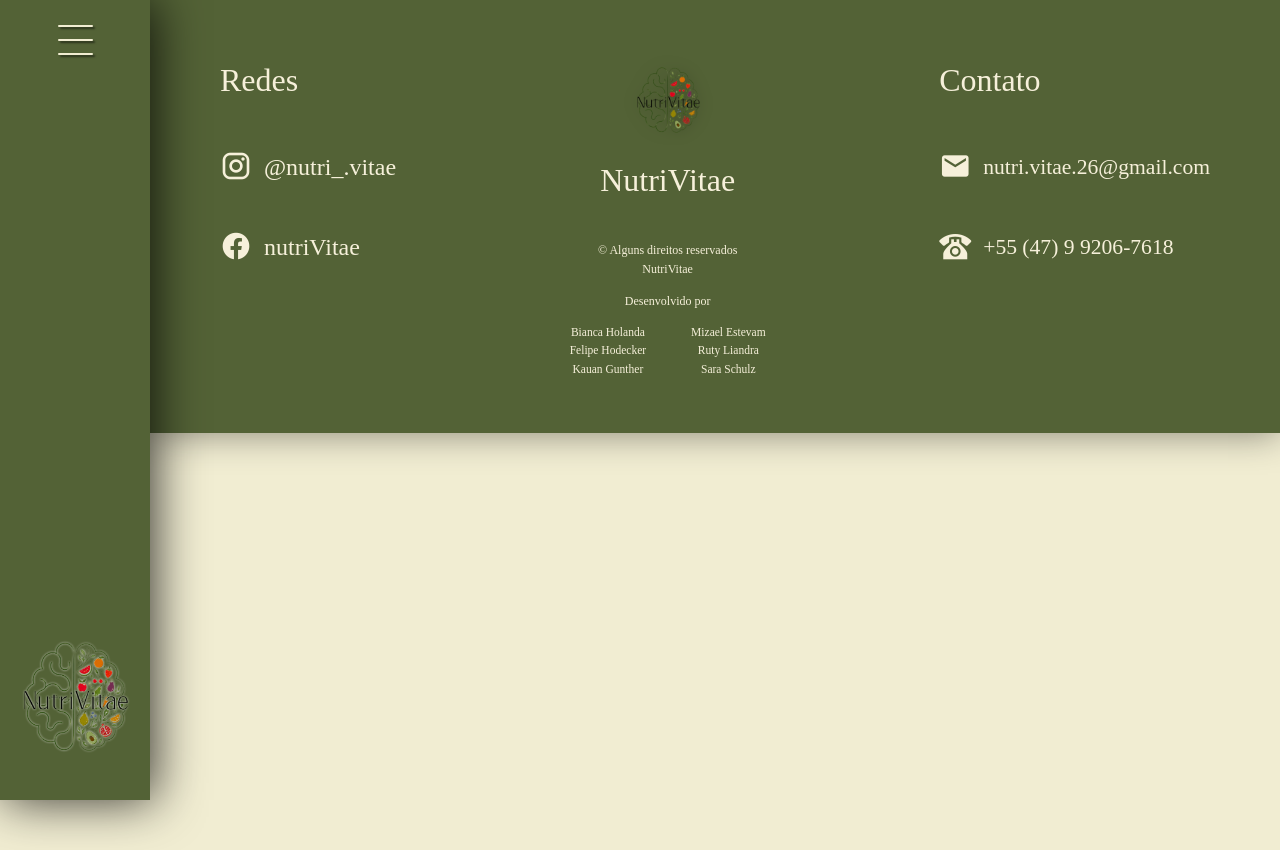
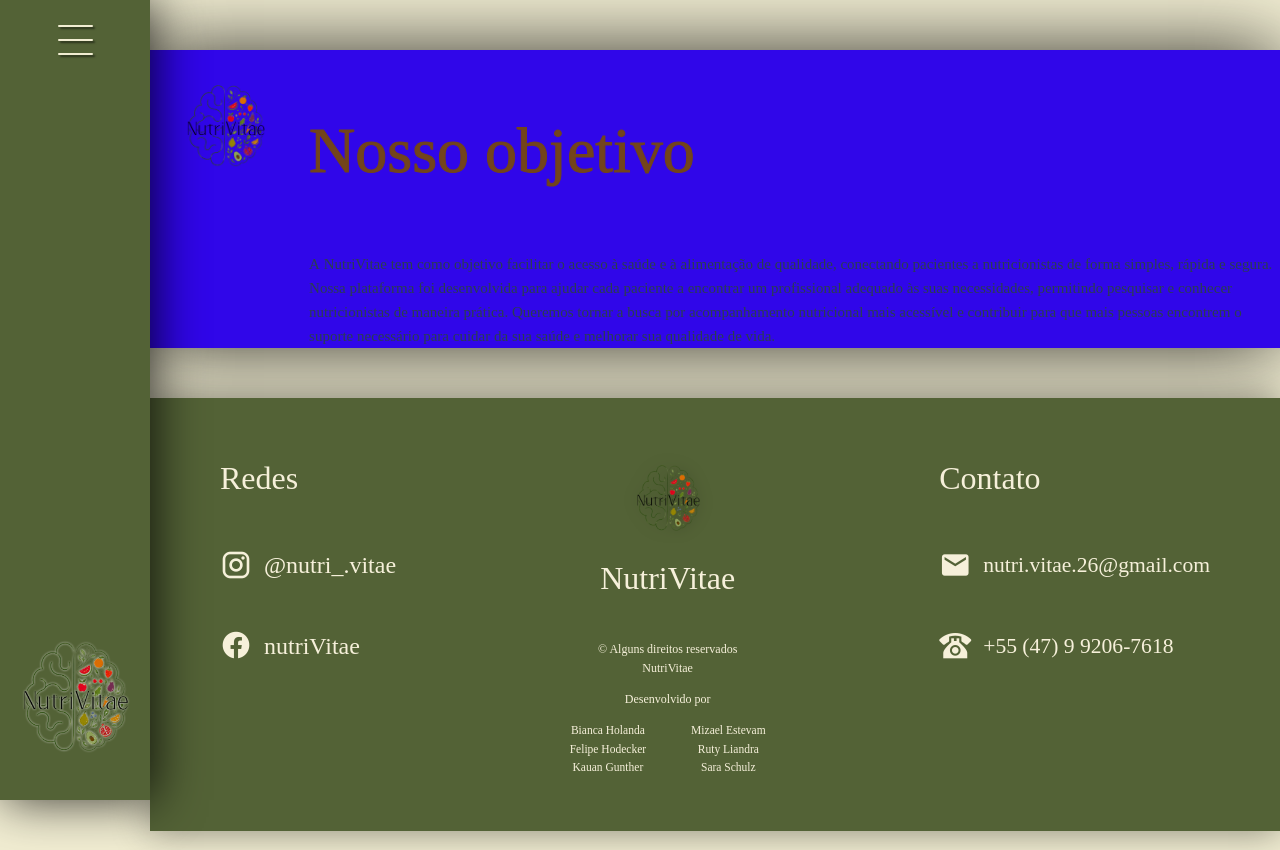
Before and after one commit to nutriVitae-hack2026/nutriVitae, a Vue app: page /sobreNos in a window 1280 px wide. Before the commit the page ends 800 px from the top, so only its background shows below. Built offline with nearby package versions, Linux system fonts and the light colour scheme; a web font is replaced by a local one.

Commit message:
feat-Adiciona novas rotas e componentes para a seção "Sobre Nós", incluindo objetivo e membros da equipe

```diff
--- a/src/components/headerComponent.vue
+++ b/src/components/headerComponent.vue
@@ -54,7 +54,13 @@
             </li>
           </div>
           <li>
-            <RouterLink to="/equipe">
+            <RouterLink to="/sobreNos">
+              <i class="mdi mdi-book-outline"></i>
+              Objetivo
+            </RouterLink>
+          </li>
+          <li>
+            <RouterLink to="/membros">
               <i class="mdi mdi-account-group"></i>
               Sobre nós
             </RouterLink>
--- /dev/null
+++ b/src/components/sobreNos/bannerHome.vue
@@ -0,0 +1,32 @@
+<template>
+    <section class="banner">
+        <h1>
+            Equipe NutriVitae
+        </h1>
+
+    </section>
+
+
+</template>
+<style scoped>
+.banner{
+  min-height: 100vh;
+  width: 100%;
+  background: url("/banner-home.png") no-repeat center center/cover;
+  position: relative;
+  box-shadow: 0 0 75px rgba(0, 0, 0, 0.8);
+  display: flex;
+  flex-direction: column;
+  justify-content: center;
+  gap: 10px;
+  & h1{
+    font-size: 5rem;
+    color: #F1EDD2;
+    margin: 0 50px;
+    text-shadow: 10px 4px 10px rgba(0, 0, 0, 0.5);
+    width: 50%;
+    line-height: 80px;
+  }
+
+}
+</style>
--- /dev/null
+++ b/src/components/sobreNos/membrosEquipe.vue
@@ -0,0 +1,83 @@
+<script setup>
+import { ref } from 'vue'
+
+const membroSelecionado = ref(null)
+
+const membros = [
+  {
+    nome: 'Bianca De Jesus',
+    turma: '2info2',
+    github: 'Bianca161',
+  },
+  {
+    nome: 'Mizael Estevam ',
+    turma: '2info2',
+    github: 'mizaelestevam',
+  },
+  {
+    nome: 'Felipe Hodecker ',
+    turma: '2info2',
+    github: 'feliperr12',
+  },
+  {
+    nome: 'Sara Schulz',
+    turma: '2info2',
+    github: 'saraSchulz',
+  },
+   {
+    nome: 'Ruty Liandra ',
+    turma: '2info2',
+    github: 'ruty-ruby',
+  },
+  {
+    nome: 'Kauan Gunther ',
+    turma: '2info2',
+    github: 'kauan-gunther',
+  },
+]
+
+function selecionarMembro(membro) {
+  membroSelecionado.value = membro;
+}
+
+function voltar() {
+  membroSelecionado.value = null;
+}
+</script>
+
+<template>
+  <section class="nossoEquipe">
+
+    <div class="titulo">
+      <h2>Nossa Equipe</h2>
+    </div>
+
+ <div class="equipe">
+      <div class="lista" :class="{ ativo: membroSelecionado }">
+
+        <h3>Membros:</h3>
+        <ul>
+          <li v-for="m in membros" :key="m.nome" @click="selecionarMembro(m)"
+            :class="{ selecionado: membroSelecionado?.nome === m.nome }">
+            {{ m.nome }}
+            <span v-if="membroSelecionado?.nome === m.nome" class="mdi mdi-menu-right"></span>
+          </li>
+        </ul>
+      </div>
+      <div class="detalhes" v-if="membroSelecionado">
+        <h3>{{ membroSelecionado.nome }}</h3>
+        <p><b>Turma:</b> {{ membroSelecionado.turma }}</p>
+        <p><i class="mdi mdi-github"></i> {{ membroSelecionado.github }} </p>
+        <button @click="voltar"> <i class="mdi mdi-menu-left"></i>Voltar</button>
+      </div>
+    </div>
+    <div class="space">
+      <RouterLink to="/">
+        <h1>
+          <img src="/logo.png" alt="Logo" class="logo">
+        </h1>
+        para voltar para a vitrine
+      </RouterLink>
+    </div>
+  </section>
+</template>
--- /dev/null
+++ b/src/components/sobreNos/siteObjetivo.vue
@@ -0,0 +1,54 @@
+<template>
+  <section class="funcionabilidade">
+    <div>
+      <img src="/logo.png" alt="logo" />
+    </div>
+
+    <div class="left">
+      <h2>Nosso objetivo</h2>
+      <p>
+        A NutriVitae tem como objetivo facilitar o acesso à saúde e à alimentação de qualidade,
+        conectando pacientes a nutricionistas de forma simples, rápida e segura. Nossa plataforma
+        foi desenvolvida para ajudar cada paciente a encontrar um profissional adequado às suas
+        necessidades, permitindo pesquisar e conhecer nutricionistas de maneira prática. Queremos
+        tornar a busca por acompanhamento nutricional mais acessível e contribuir para que mais
+        pessoas encontrem o suporte necessário para cuidar da sua saúde e melhorar sua qualidade de
+        vida.
+      </p>
+    </div>
+  </section>
+</template>
+
+<style scoped>
+.funcionabilidade {
+  background: #3006e9;
+  display: flex;
+  justify-content: center;
+  box-shadow: 0 0 75px rgba(0, 0, 0, 0.8);
+  margin: 50px 0;
+  & .left {
+    display: flex;
+    flex-direction: column;
+    gap: 50px;
+    & h2 {
+      font-size: 4rem;
+      color: #73441b;
+      -webkit-text-stroke: #73441b 1px;
+      margin-top: 50px;
+    }
+    & ul {
+      list-style: none;
+      & li {
+        font-size: 1.5rem;
+        color: #101010;
+        -webkit-text-stroke: #101010 1px;
+      }
+    }
+  }
+  & img {
+    width: 70%;
+    height: auto;
+    margin: 20px;
+  }
+}
+</style>
--- a/src/router/index.js
+++ b/src/router/index.js
@@ -1,8 +1,27 @@
 import { createRouter, createWebHistory } from 'vue-router'
+import HomeView from '../components/sobreNos/bannerHome.vue'
+import siteObjetivo from '@/components/sobreNos/siteObjetivo.vue'
+import membrosEquipe from '@/components/sobreNos/membrosEquipe.vue'
 
 const router = createRouter({
   history: createWebHistory(import.meta.env.BASE_URL),
-  routes: [],
+  routes: [
+   {
+    path: '/',
+    name: 'home',
+    component: HomeView,
+  },
+    {
+    path: '/sobreNos',
+    name: 'siteObjetivo',
+    component: siteObjetivo,
+  },
+    {
+    path: '/membros',
+    name: 'membrosEquipe',
+    component: membrosEquipe,
+  }
+  ],
 })
 
 export default router
```
Also changed, not shown: 2 other files (tests, documents, lock files or other folders).
